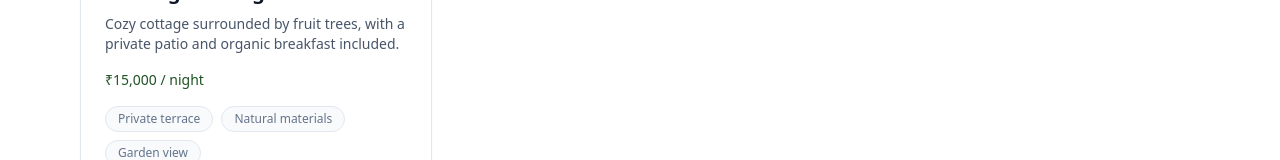
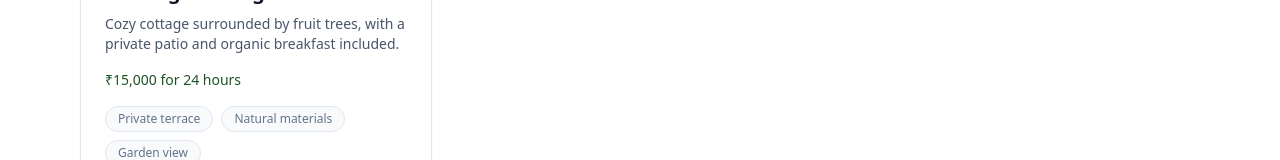
Before and after one commit to reddy615/doctors-farms, a React (Vite) app: page /rooms in a window 1280 px wide. Shown: the part 548-708 px from the top of the page. Built offline with nearby package versions, Linux system fonts and the light colour scheme; no server answers.

Commit message:
feat: update Heritage Cottage pricing display to '24 hours' instead of 'per night'

```diff
--- a/src/pages/Contact.tsx
+++ b/src/pages/Contact.tsx
@@ -419,14 +419,21 @@ export default function Contact() {
                     <option value="">Select a room</option>
                     {rooms.map((room) => (
                       <option key={room.name} value={room.name}>
-                        {room.name} - {formatINR(room.pricePerNight)} / night
+                        {room.name === "Heritage Cottage"
+                          ? `${room.name} - ${formatINR(room.pricePerNight)} for 24 hours`
+                          : `${room.name} - ${formatINR(room.pricePerNight)} / night`
+                        }
                       </option>
                     ))}
                   </select>
                 {selectedRoomPrice > 0 && (
                   <div className="rounded-xl border border-brand-200 bg-brand-50 p-4">
                     <p className="text-sm font-medium text-brand-900">
-                      Price per night: <span className="text-lg font-bold">{formatINR(selectedRoomPrice)}</span>
+                      {form.roomType === "Heritage Cottage"
+                        ? "Price for 24 hours: "
+                        : "Price per night: "
+                      }
+                      <span className="text-lg font-bold">{formatINR(selectedRoomPrice)}</span>
                     </p>
                     {totalCost > 0 && totalCost !== selectedRoomPrice && (
                       <p className="mt-2 text-sm font-semibold text-brand-700">Total cost: {formatINR(totalCost)}</p>
--- a/src/pages/Rooms.tsx
+++ b/src/pages/Rooms.tsx
@@ -60,7 +60,10 @@ export default function Rooms() {
               <h2 className="text-xl font-semibold text-slate-900">{room.name}</h2>
               <p className="mt-2 text-sm text-slate-600">{room.description}</p>
               <p className="mt-4 text-sm font-medium text-brand-700">
-                {room.name === "Heritage Cottage" ? formatINR(HERITAGE_COTTAGE_PRICE) : formatINR(room.pricePerNight)} / night
+                {room.name === "Heritage Cottage"
+                  ? `${formatINR(HERITAGE_COTTAGE_PRICE)} for 24 hours`
+                  : `${formatINR(room.pricePerNight)} / night`
+                }
               </p>
               <ul className="mt-4 flex flex-wrap gap-2 text-xs text-slate-500">
                 {room.features.map((feature) => (
```
